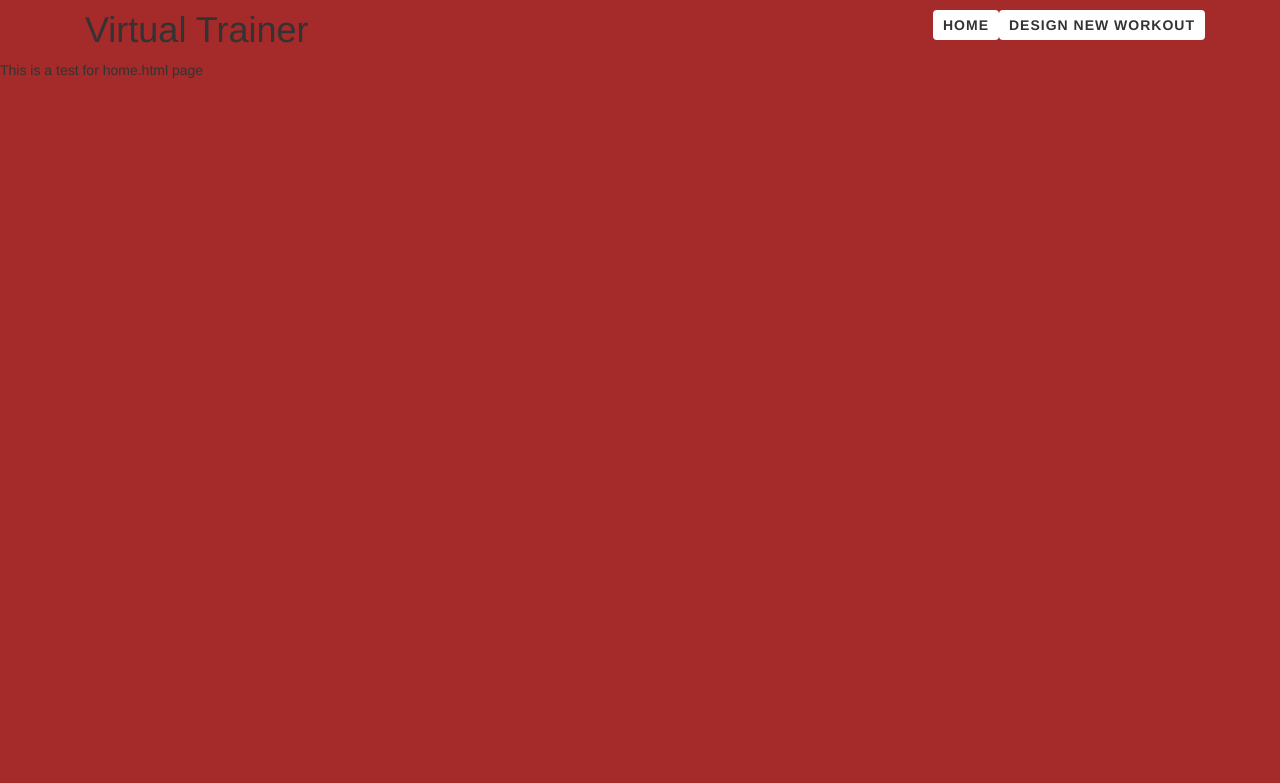
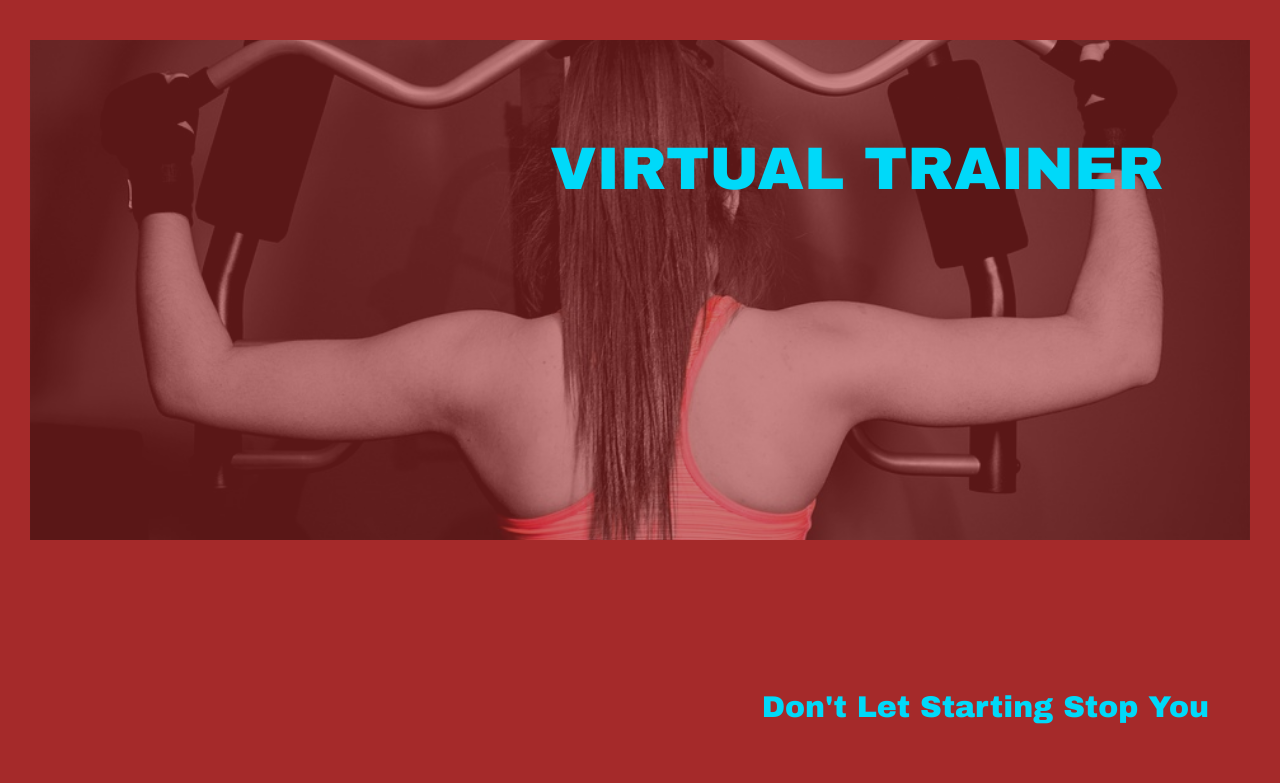
Before and after one commit to larkspur78/capstone, a Django app: template virtualtrainer/templates/virtualtrainer/home.html in a window 1280 px wide. Shown: the top 783 px of the page. Run offline with Django 3.2, Linux system fonts and the light colour scheme; the template is opened without the code that fills it, so the values that code supplies are empty; some libraries are stand-ins or nearby versions.

Commit message:
add homepage image and text

```diff
--- a/virtualtrainer/static/styles.css
+++ b/virtualtrainer/static/styles.css
@@ -2,12 +2,13 @@ body {
   background-color: brown;
 }
 
-.btn {
+.btns {
   padding: 5px 10px;
   border: 0 none;
   font-weight: 600;
   letter-spacing: 1px;
   text-transform: uppercase;
+
 }
 
 .inline {
@@ -19,10 +20,59 @@ body {
   padding: 10px 20px;
 }
 
-h2 {
-  display: inline;
+.imageback {
+  position: absolute;
+  padding: 20rem;
+  right: 50px;
+}
+
+.imagefront {
+  position: absolute;
+  padding: 30rem;
+  left: 50px;
+}
+
+.homepagetitle {
+  position: absolute;
+  box-sizing: border-box;
+  top: 16px;
+  right: 16px;
+  font-family: 'Arial Black', 'Arial Bold', Gadget, sans-serif; font-size: 60px; font-style: normal; font-variant: normal; font-weight: 500;
+  padding: 10rem;
+  color: #00d9f9;
+}
+
+.homepagetitle a:hover {
+  text-decoration: none;
+  color: white;
+}
+
+.homepagetitle a {
+  color: #00d9f9;
+}
+
+.quote {
+  position: absolute;
+  bottom: 16px;
+  right: 16px;
+  padding: 5rem;
   padding: 50px 55px;
-  font-size: 20px;
-  text-align: center;
-  color: #55ffee;
+  color: #00d9f9;
+  font-family: 'Arial Black', Gadget, sans-serif; font-size: 30px; font-style: normal; font-variant: normal; font-weight: 300; line-height: 20px;
 }
+
+.homepagephoto {
+  background-position: center center;
+  background-image: url("/static/virtualtrainerimages/workout.jpg");
+  background-size: cover;
+  min-height: 50rem;
+  width: 100%;
+  vertical-align: middle;
+  opacity: .45;
+}
+
+.wrapped {
+  box-sizing: border-box;
+  padding: 3rem;
+  margin-top: 1rem;
+}
--- a/virtualtrainer/templates/virtualtrainer/base.html
+++ b/virtualtrainer/templates/virtualtrainer/base.html
@@ -5,7 +5,7 @@
     <title>Virtual Trainer</title>
     <meta charset="utf-8">
     <link rel="stylesheet" href="http://maxcdn.bootstrapcdn.com/bootstrap/3.3.6/css/bootstrap.min.css">
-    <link rel="stylesheet" type="text/css" href="{% static 'styles.css' %}"
+    <link rel="stylesheet" type="text/css" href="{% static 'styles.css' %}">
   </head>
   <body>
     <div class="container">
@@ -13,7 +13,6 @@
       <a class="btn btn-default pull-right" href="{% url 'musclegroups' %}" role="button">Design New Workout</a>
       <a class="btn btn-default pull-right" href="{% url 'home' %}" role="button">Home</a>
     </div>
-
     {% block main %}
     {% endblock %}
     </div>
--- a/virtualtrainer/templates/virtualtrainer/home.html
+++ b/virtualtrainer/templates/virtualtrainer/home.html
@@ -1,6 +1,20 @@
-{% extends 'virtualtrainer/base.html' %}
-{% block css %}
-{% endblock %}
-{% block main %}
-  <p>This is a test for home.html page</p>
-{% endblock %}
+
+{% load staticfiles %}
+<!DOCTYPE html>
+<html lang="en">
+  <head>
+    <title>Virtual Trainer</title>
+    <meta charset="utf-8">
+    <link rel="stylesheet" href="http://maxcdn.bootstrapcdn.com/bootstrap/3.3.6/css/bootstrap.min.css">
+    <link rel="stylesheet" type="text/css" href="{% static 'styles.css' %}">
+  </head>
+  <body>
+    <div class="wrapped">
+      <div class="homepagephoto"></div>
+      <h1 class="homepagetitle"><a href="{% url 'musclegroups' %}">VIRTUAL TRAINER</a></h1>
+      <div class="quote">
+        <h2>Don't Let Starting Stop You</h2>
+      </div>
+    </div>
+  </body>
+</html>
```
Also changed, not shown: virtualtrainer/templates/virtualtrainer/musclegroups.html (+5 -4 lines), virtualtrainer/static/virtualtrainerimages/back.png, virtualtrainer/static/virtualtrainerimages/front.png, virtualtrainer/static/virtualtrainerimages/imageabs.png (added), virtualtrainer/static/virtualtrainerimages/imageback.png (added), virtualtrainer/static/virtualtrainerimages/imagebacklegs.png (added), virtualtrainer/static/virtualtrainerimages/imagechest.png (added), virtualtrainer/static/virtualtrainerimages/imagefrontlegs.png (added), virtualtrainer/static/virtualtrainerimages/strong.jpg (added), virtualtrainer/static/virtualtrainerimages/weightlifter.jpg (added), virtualtrainer/static/virtualtrainerimages/workout.jpg (added).
